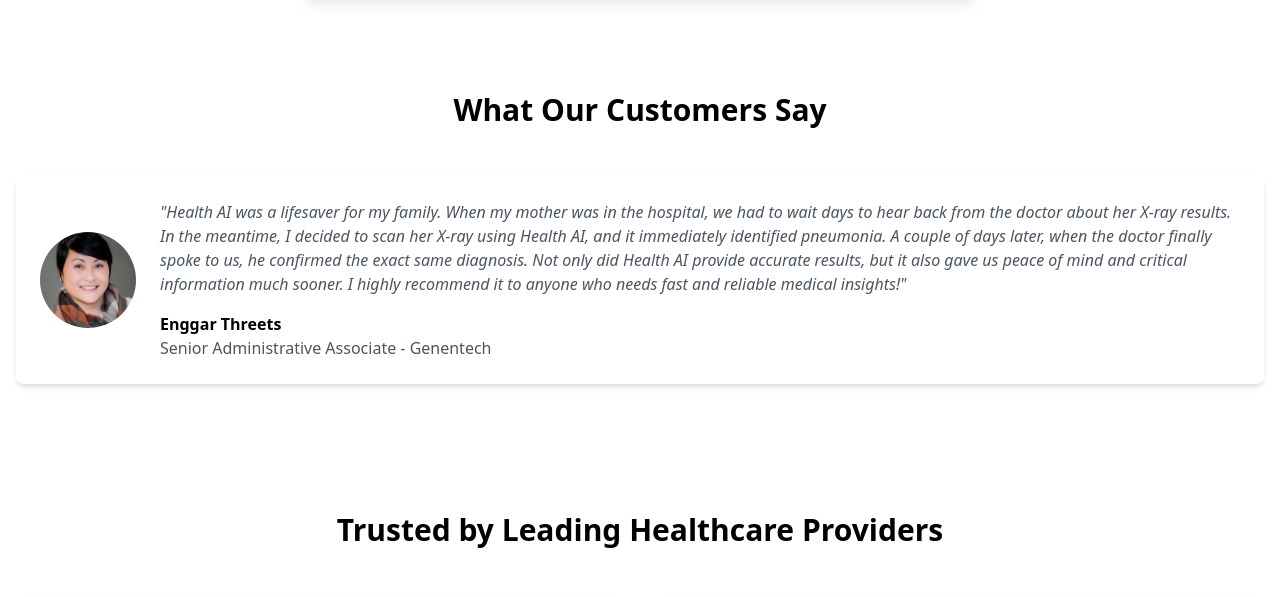
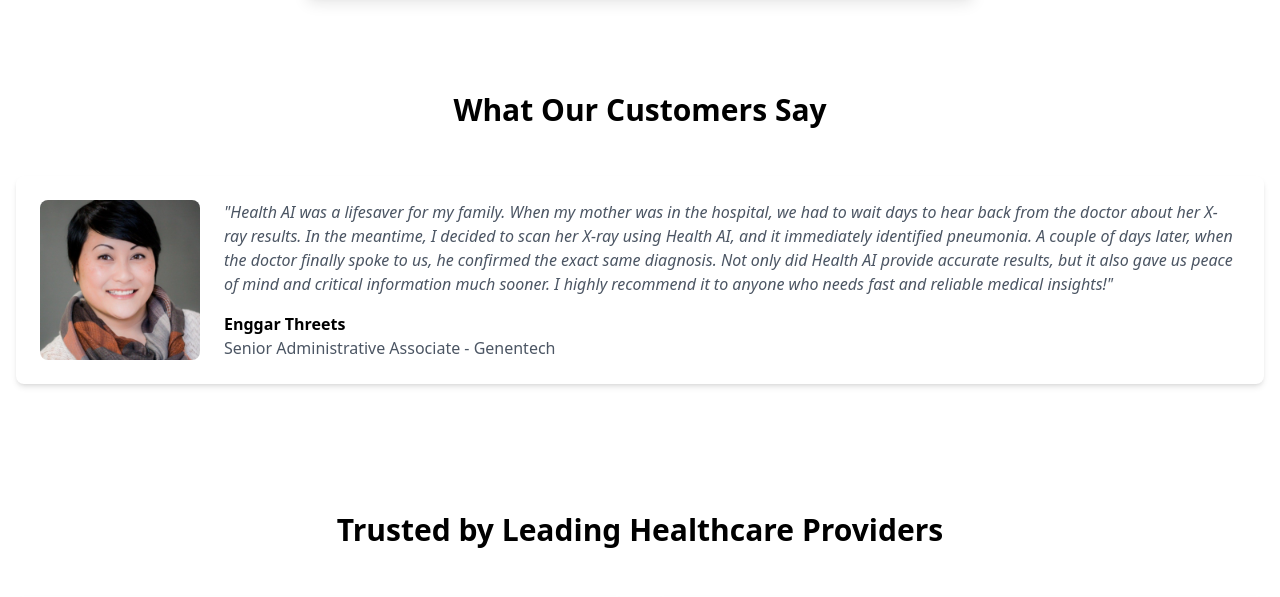
Before and after one commit to devrg0001/NewHealthAI, a Django app: page / in a window 1280 px wide. Shown: the part 2024-2621 px from the top of the page. Run offline with Django 4.2, Linux system fonts and the light colour scheme; some libraries are stand-ins or nearby versions.

Commit message:
Update upload_photo.html

```diff
--- a/website/templates/upload_photo.html
+++ b/website/templates/upload_photo.html
@@ -131,7 +131,7 @@
    <div class="max-w-7xl mx-auto px-4 py-16">
     <h2 class="text-3xl font-bold text-center mb-12">What Our Customers Say</h2>
     <div class="bg-white p-6 rounded-lg shadow-md flex flex-col md:flex-row items-center">
-        <img src="MEDIA/customer.jpg" alt="Customer Photo" class="w-24 h-24 rounded-full object-cover mb-4 md:mb-0 md:mr-6">
+        <img src="MEDIA/customer.jpg" alt="Customer Photo" class="w-40 h-40 rounded-lg object-cover mb-4 md:mb-0 md:mr-6">
         <div>
             <p class="text-gray-600 italic mb-4">"Health AI was a lifesaver for my family. When my mother was in the hospital, we had to wait days to hear back from the doctor about her X-ray results. In the meantime, I decided to scan her X-ray using Health AI, and it immediately identified pneumonia. A couple of days later, when the doctor finally spoke to us, he confirmed the exact same diagnosis. Not only did Health AI provide accurate results, but it also gave us peace of mind and critical information much sooner. I highly recommend it to anyone who needs fast and reliable medical insights!"</p>
             <p class="font-semibold">Enggar Threets</p>
```
